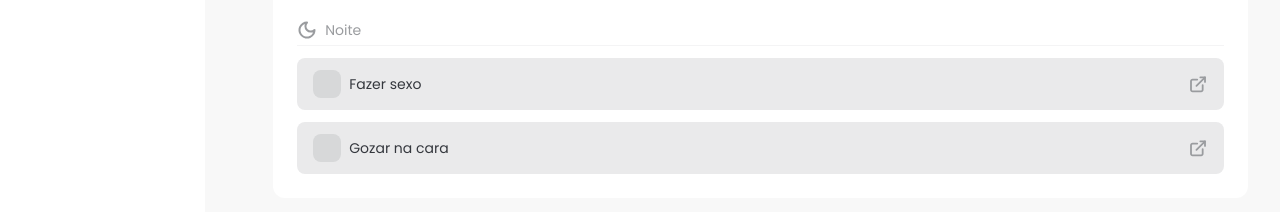
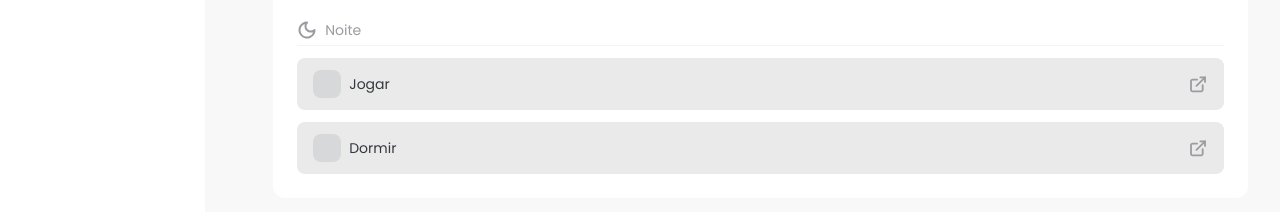
Before and after one commit to duduzinmuller/task-manager, a React (Vite) app: page / in a window 1280 px wide. Shown: the part 476-688 px from the top of the page. Built offline with nearby package versions, Linux system fonts and the light colour scheme.

Commit message:
feat: ensure task status can be changed

```diff
--- a/src/components/TaskItem.jsx
+++ b/src/components/TaskItem.jsx
@@ -2,7 +2,7 @@
 import LoaderIcon from "../assets/icons/loader.svg?react"
 import DetailsIcon from "../assets/icons/details.svg?react"
 
-const TaskItem = ({ task }) => {
+const TaskItem = ({ task, handleTaskCheckboxClick }) => {
   const getStatusClasses = () => {
     if (task.status === "done") {
       return "bg-[#00AD85] text-[#00AD85]"
@@ -18,7 +18,7 @@
   }
   return (
     <div
-      className={`flex items-center justify-between gap-2 rounded-lg bg-opacity-10 px-4 py-3 text-sm ${getStatusClasses()}`}
+      className={`flex items-center justify-between gap-2 rounded-lg bg-opacity-10 px-4 py-3 text-sm transition ${getStatusClasses()}`}
     >
       <div className="flex items-center gap-2">
         <label
@@ -28,6 +28,7 @@
             type="checkbox"
             checked={task.status === "done"}
             className="absolute h-full w-full cursor-pointer opacity-0"
+            onChange={() => handleTaskCheckboxClick(task.id)}
           />
           {task.status === "done" && <CheckIcon />}
           {task.status === "in_progress" && (
--- a/src/components/Tasks.jsx
+++ b/src/components/Tasks.jsx
@@ -10,11 +10,34 @@
 import TaskItem from "./TaskItem"
 
 const Tasks = () => {
-  const [tasks] = useState(TASKS)
+  const [tasks, setTasks] = useState(TASKS)
 
   const morningsTasks = tasks.filter((task) => task.time === "morning")
   const afternoonsTasks = tasks.filter((task) => task.time === "afternoon")
   const eveningTasks = tasks.filter((task) => task.time === "evening")
+
+  const handleTaskCheckboxClick = (taskId) => {
+    const newTasks = tasks.map((task) => {
+      if (task.id !== taskId) {
+        return task
+      }
+
+      if (task.status === "not_started") {
+        return { ...task, status: "in_progress" }
+      }
+
+      if (task.status === "in_progress") {
+        return { ...task, status: "done" }
+      }
+
+      if (task.status === "done") {
+        return { ...task, status: "not_started" }
+      }
+
+      return task
+    })
+    setTasks(newTasks)
+  }
 
   return (
     <div className="w-full px-8 py-16">
@@ -41,21 +64,33 @@
         <div className="space-y-3">
           <TasksSeparator title="Manhã" icon={<SunIcon />} />
           {morningsTasks.map((task) => (
-            <TaskItem key={task.id} task={task} />
+            <TaskItem
+              key={task.id}
+              task={task}
+              handleTaskCheckboxClick={handleTaskCheckboxClick}
+            />
           ))}
         </div>
 
         <div className="my-6 space-y-3">
           <TasksSeparator title="Tarde" icon={<CloudSunIcon />} />
           {afternoonsTasks.map((task) => (
-            <TaskItem key={task.id} task={task} />
+            <TaskItem
+              key={task.id}
+              task={task}
+              handleTaskCheckboxClick={handleTaskCheckboxClick}
+            />
           ))}
         </div>
 
         <div className="space-y-3">
           <TasksSeparator title="Noite" icon={<MoonIcon />} />
           {eveningTasks.map((task) => (
-            <TaskItem key={task.id} task={task} />
+            <TaskItem
+              key={task.id}
+              task={task}
+              handleTaskCheckboxClick={handleTaskCheckboxClick}
+            />
           ))}
         </div>
       </div>
--- a/src/constants/tasks.js
+++ b/src/constants/tasks.js
@@ -31,16 +31,16 @@
 
     {
       id: 5,
-      title: "Fazer sexo",
-      description: "Fazer sexo com a mulher",
+      title: "Jogar",
+      description: "Jogar GTA6",
       time: "evening",
       status: "not_started",
     },
 
     {
       id: 6,
-      title: "Gozar na cara",
-      description: "Gozar na cara da mulher",
+      title: "Dormir",
+      description: "Dormir para descansar",
       time: "evening",
       status: "not_started",
     },
```
